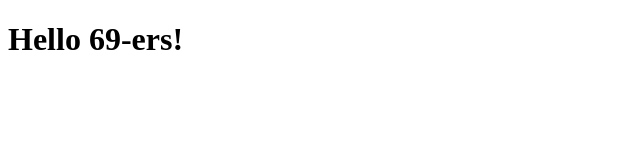
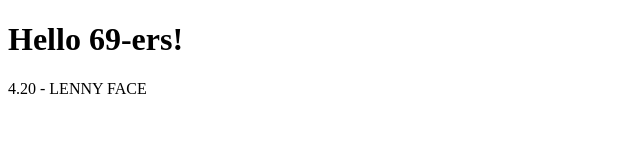
Before and after one commit to vlodek69/my_project1, a plain HTML site: page index.html in a window 1280 px wide. Shown: the whole page, without its empty margins (0-640 px from the left). Drawn offline with Linux system fonts and the light colour scheme.

Commit message:
add feat420

```diff
--- a/index.html
+++ b/index.html
@@ -8,5 +8,6 @@
 </head>
 <body>
     <h1>Hello 69-ers!</h1>
+    <main>4.20 - LENNY FACE</main>
 </body>
 </html>
```
